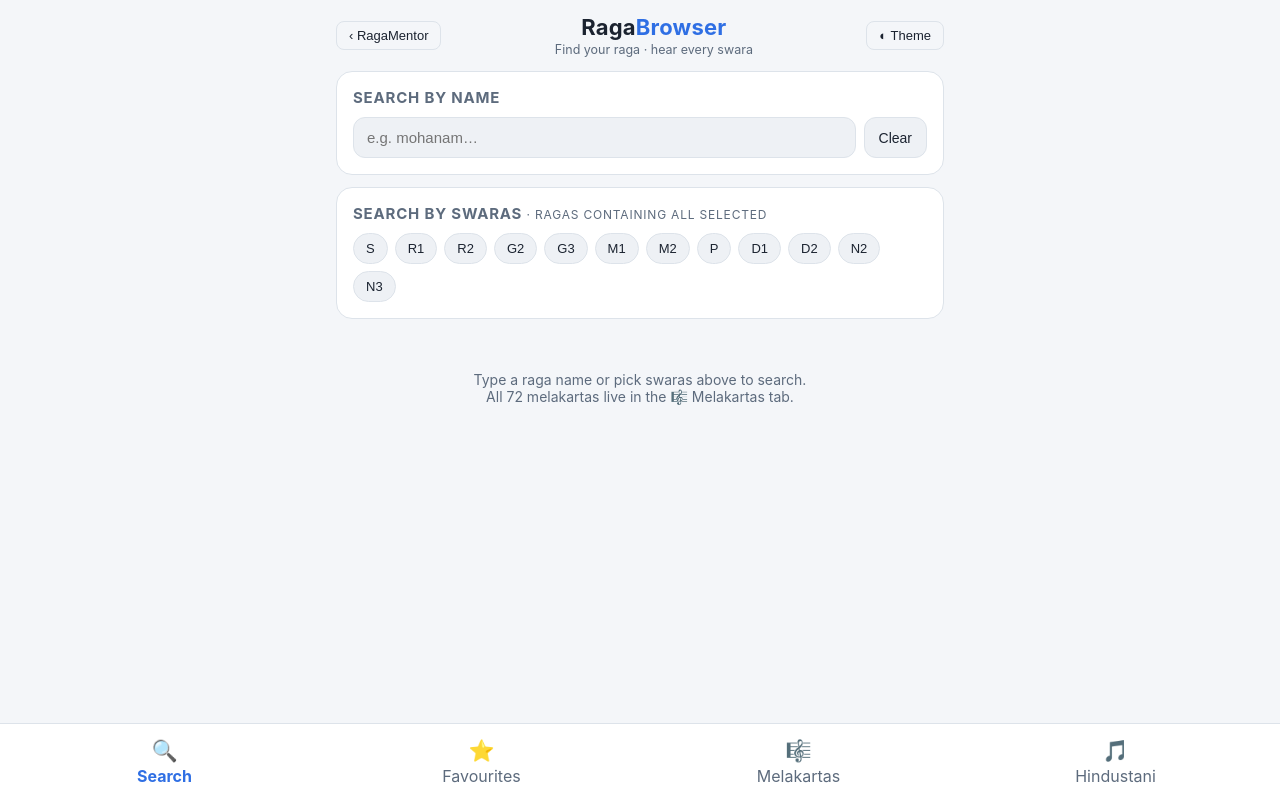
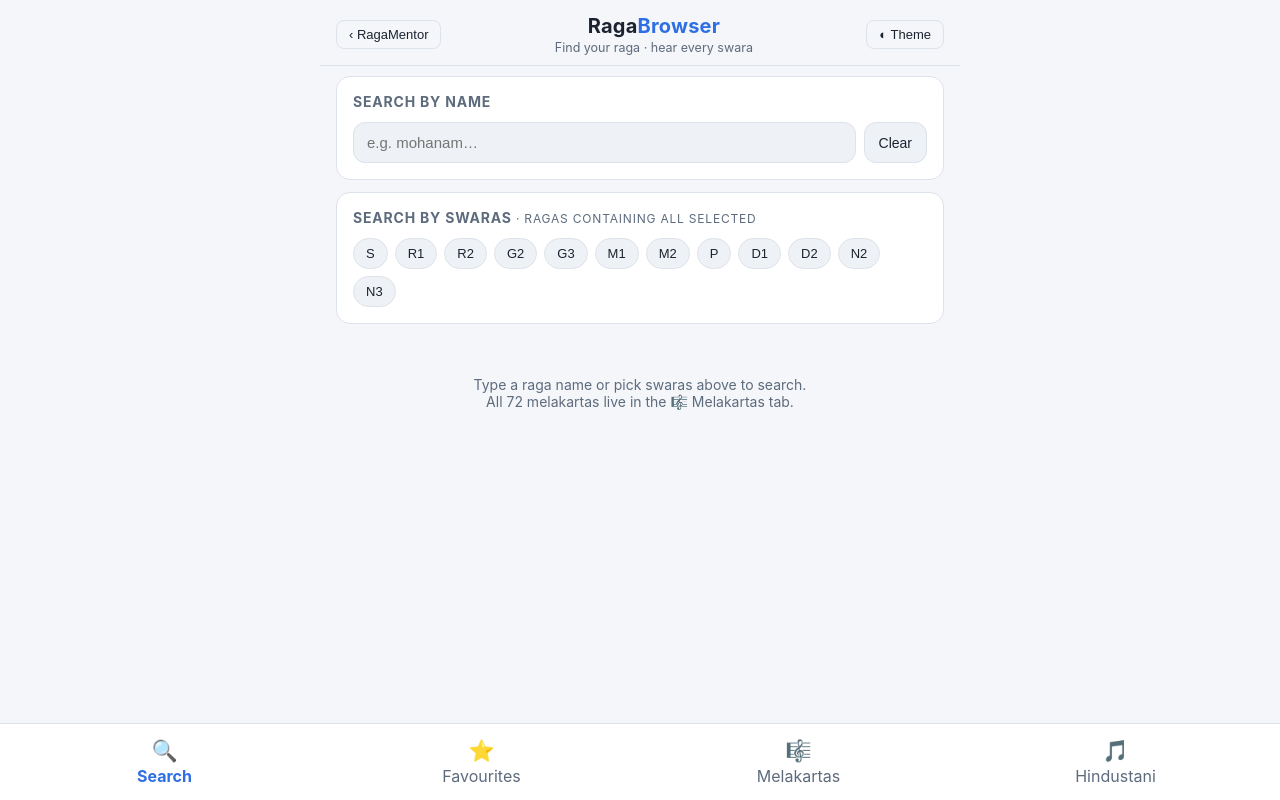
Before and after one commit to shahz-bot1/RagaMentor, a plain HTML site: page raga/index.html in a window 1280 px wide. Drawn offline with Linux system fonts and the light colour scheme.

Commit message:
unify: shared card/seg/header styles

```diff
--- a/raga/index.html
+++ b/raga/index.html
@@ -7,17 +7,16 @@
 <link rel="stylesheet" href="../shared/studio.css">
 <style>
 body { padding-bottom: 92px; }
-header.apphead { max-width: 640px; margin: 0 auto; padding: 14px 16px 4px; border-bottom: 0; }
+header.apphead { border-bottom: 1px solid var(--border); max-width: 640px; margin: 0 auto; padding: 14px 16px 10px; }
 .llrow button { font-size: 13px; padding: 6px 12px; border-radius: 8px;
                 border: 1px solid var(--border); background: transparent; color: var(--text); }
 #homeBtn { color: var(--text); padding: 6px 12px; }
 #themeBtn { padding: 6px 12px; }
-.lltitle h1 { margin: 0; font-size: 22px; } .lltitle h1 span { color: var(--accent); }
+.lltitle h1 { margin: 0; font-size: 20px; } .lltitle h1 span { color: var(--accent); }
 .lltitle p { margin: 2px 0 0; font-size: 12.5px; color: var(--muted); }
 #detailView { display: none; }
 main { max-width: 640px; margin: 0 auto; padding: 10px 16px; overflow-x: hidden; }
-.card { border-radius: 16px; margin-bottom: 12px; }
-.card h2 { margin: 0 0 10px; font-size: 15px; }
+.card { border-radius: 14px; margin-bottom: 12px; }
 .tag { color: var(--muted); font-weight: 400; font-size: 12px; }
 .searchbar { display: flex; gap: 8px; }
 .searchbar input { flex: 1; padding: 11px 13px; border-radius: 12px; border: 1px solid var(--border);
@@ -40,9 +39,6 @@ main { max-width: 640px; margin: 0 auto; padding: 10px 16px; overflow-x: hidden;
         font-size: 20px; color: var(--muted); cursor: pointer; z-index: 2; }
 .star.fav { color: var(--accent); }
 .empty { text-align: center; color: var(--muted); padding: 40px 20px; font-size: 14px; }
-.seg { display: flex; background: var(--panel2); border: 1px solid var(--border); border-radius: 12px; padding: 3px; margin-bottom: 12px; }
-.seg button { flex: 1; border: 0; background: transparent; color: var(--muted); font-size: 13px; padding: 9px 4px; border-radius: 9px; }
-.seg button.on { background: var(--panel); color: var(--text); font-weight: 700; box-shadow: 0 1px 3px rgba(0,0,0,.25); }
 .seg.small { margin: 0; padding: 2px; }
 .seg.small button { font-size: 11px; padding: 4px 8px; flex: none; }
 .seg button small { display: block; font-size: 10.5px; font-weight: 400; opacity: .75; }
```
